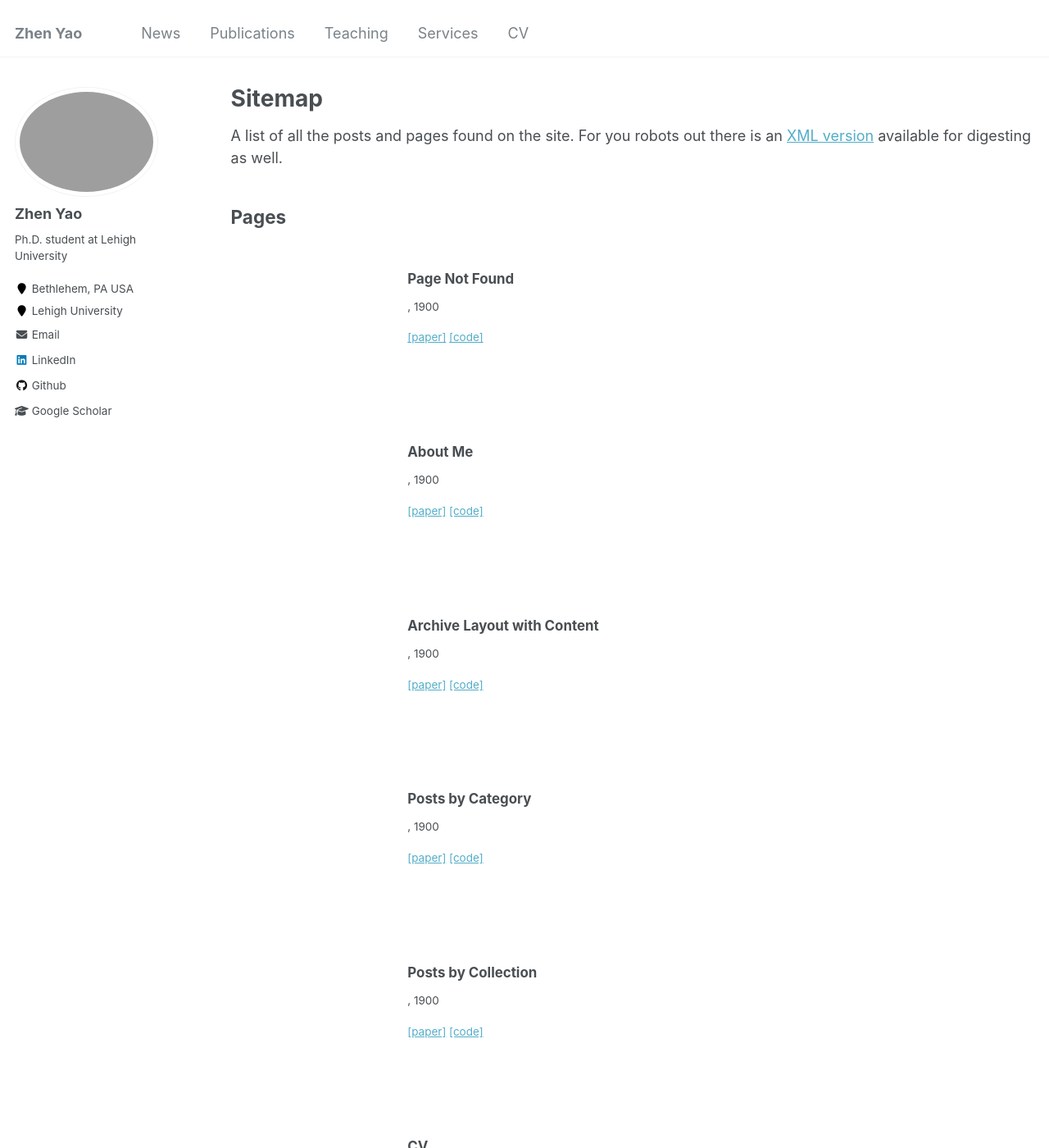
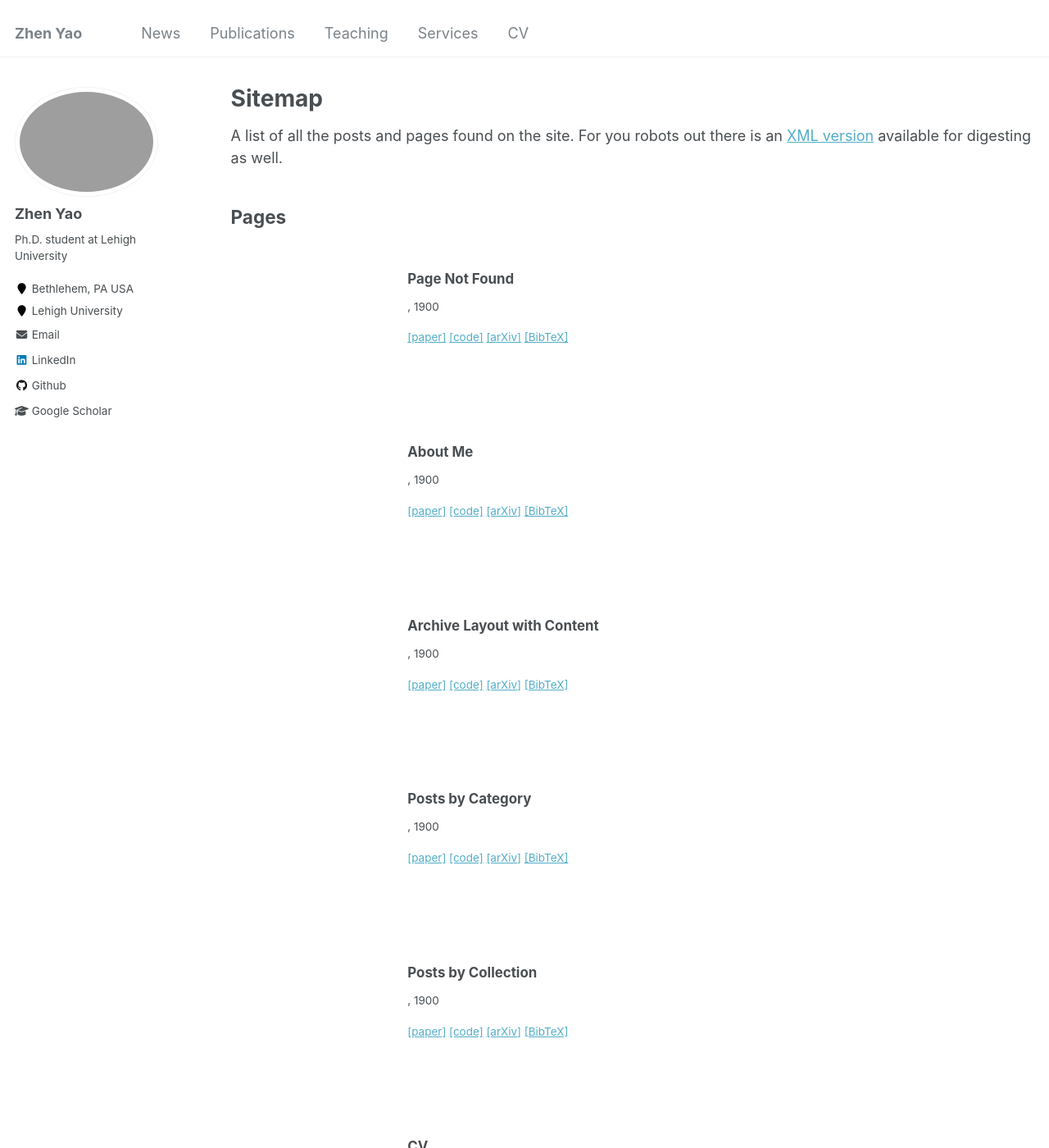
Before and after one commit to zyaocoder/zyaocoder.github.io, a Jekyll site: the page built from _pages/sitemap.md, in a window 1280 px wide and 1400 px high. Shown: the whole window at 82% size. Built offline with Jekyll 4.4.1, drawn with Linux system fonts in a browser that asks for light colours; some of the changed text lies outside the part shown.

Commit message:
Update archive-single.html

```diff
--- a/_includes/archive-single.html
+++ b/_includes/archive-single.html
@@ -54,6 +54,8 @@
         <!-- <a class="w3-button btn w3-white w3-text-blue w3-border" href="https://simple-bev.github.io/">project page</a> -->
         <a  href="{{post.paperurl}}">[paper]</a>
         <a  href="{{post.codeurl}}">[code]</a>
+        <a  href="{{post.arxivrurl}}">[arXiv]</a>
+        <a  href="{{post.bibrurl}}">[BibTeX]</a>
         {% if post.additional_note %}
         {{post.additional_note}}
         {% endif %}
```
